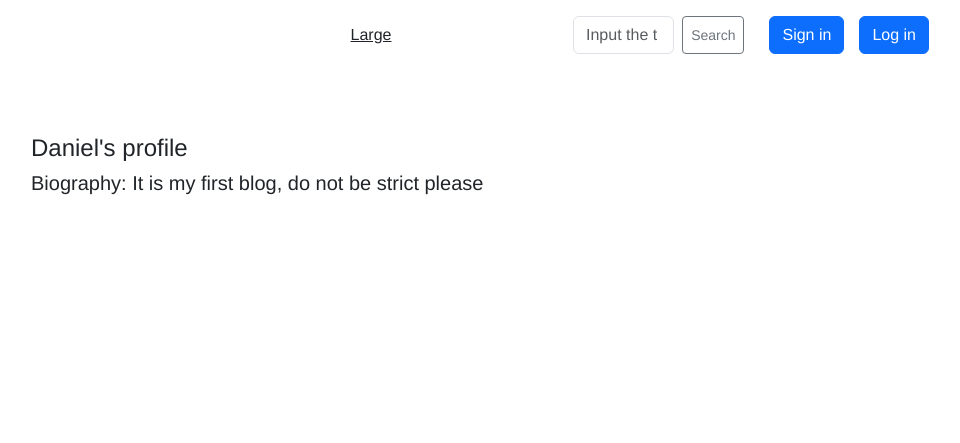
After one commit to Daniil4949/django_blog, a Django app: page /account/user_profile/2 in a window 1280 px wide; the page is wider, and only the part inside the window is pictured. The commit adds this page. Shown: the top 443 px of that part, without its empty margins (269-1229 px from the left). Run offline with Django 4.2, Linux system fonts and the light colour scheme; data comes from the database, SQL or seed files in the repository; both versions use the stored data as it was after the commit; some libraries are stand-ins or nearby versions.

Commit message:
New references to user's profiles were added.

```diff
--- /dev/null
+++ b/pet_project/account/templates/user_profile.html
@@ -0,0 +1,9 @@
+{% extends 'base.html' %}
+
+{% block content %}
+<div style="margin-right:400px; margin-left:300px; margin-top: 20px; margin-bottom: 300px;">
+
+    <h4>{{ profile.user.username}}'s profile</h4>
+    <div class="input-group mb-3"><h5>Biography: {{ profile.biography }}</h5></div>
+</div>
+{% endblock %}
--- a/pet_project/account/urls.py
+++ b/pet_project/account/urls.py
@@ -5,6 +5,6 @@ from account.views import *
 
 urlpatterns = [
     path('registration/', registration, name='registration'),
-    path('profile/', profile, name='user_profile'),
-
+    path('profile/', profile, name='current_user_profile'),
+    path('user_profile/<int:user_id>', get_profile, name='get_user_profile')
 ]
--- a/pet_project/account/views.py
+++ b/pet_project/account/views.py
@@ -7,6 +7,7 @@ from django.contrib.auth.decorators import login_required
 from blog.utils import DataMixin
 from django.views.generic import CreateView
 from django.urls import reverse_lazy
+from blog.models import Profile
 
 def registration(request):
     queryset = Category.objects.all()
@@ -33,3 +34,9 @@ def profile(request):
     data_user = Profile.objects.get(user=request.user)
     profile_form = ProfileForm(instance=request.user.profile)
     return render(request, 'profile.html', {'profile_form': profile_form, 'user': data_user})
+
+
+def get_profile(request, user_id):
+    user = User.objects.get(pk=user_id)
+    profile = Profile.objects.get(user=User.objects.get(pk=user_id))
+    return render(request, 'user_profile.html', {'profile': profile})
--- a/pet_project/blog/models.py
+++ b/pet_project/blog/models.py
@@ -52,6 +52,7 @@ class Category(models.Model):
 class Profile(models.Model):
     user = models.OneToOneField(User, null=True, on_delete=models.SET_NULL)
     biography = models.TextField(blank=True, null=True)
+
     def __str__(self):
         return f"{self.user.username}'s Profile"
 
--- a/pet_project/blog/templates/base.html
+++ b/pet_project/blog/templates/base.html
@@ -92,7 +92,7 @@
             <div class="col-4 pt-1">
               {% if request.user.is_authenticated %}
 
-              <p><a class="link-secondary" href="{% url 'user_profile' %}"><img src="https://i.pinimg.com/originals/ef/bc/aa/efbcaac6c3273f4700721c2c021c1190.png" style="height: 20px; width: 7%; display: block;"class="card-img-top" alt="..."></a>Hi, {{request.user.username}}!</p>
+              <p><a class="link-secondary" href="{% url 'current_user_profile' %}"><img src="https://i.pinimg.com/originals/ef/bc/aa/efbcaac6c3273f4700721c2c021c1190.png" style="height: 20px; width: 7%; display: block;"class="card-img-top" alt="..."></a>Hi, {{request.user.username}}!</p>
               {% endif %}
             </div>
             <div class="col-4 text-center">
--- a/pet_project/blog/views.py
+++ b/pet_project/blog/views.py
@@ -69,6 +69,8 @@ def search_post(request):
     return render(request, 'not_found.html', {'categories': queryset, 'post': post})
 
 
+
+
 #class SearchPost(DataMixin, FormView):
 #    template_name = 'index.html'
 #    form_class = Search_Post_Form
```
Also changed, not shown: pet_project/blog/templates/post.html (+5 -2 lines), pet_project/db.sqlite3.
